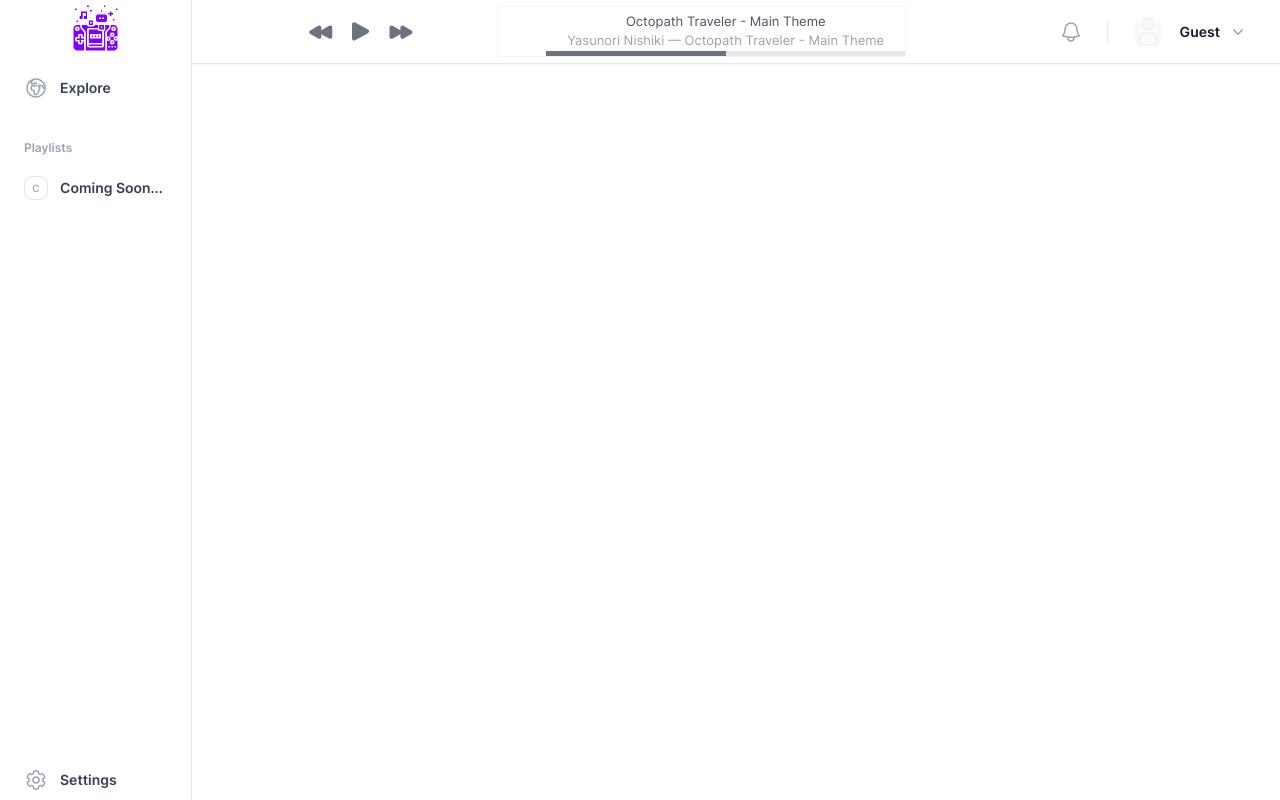
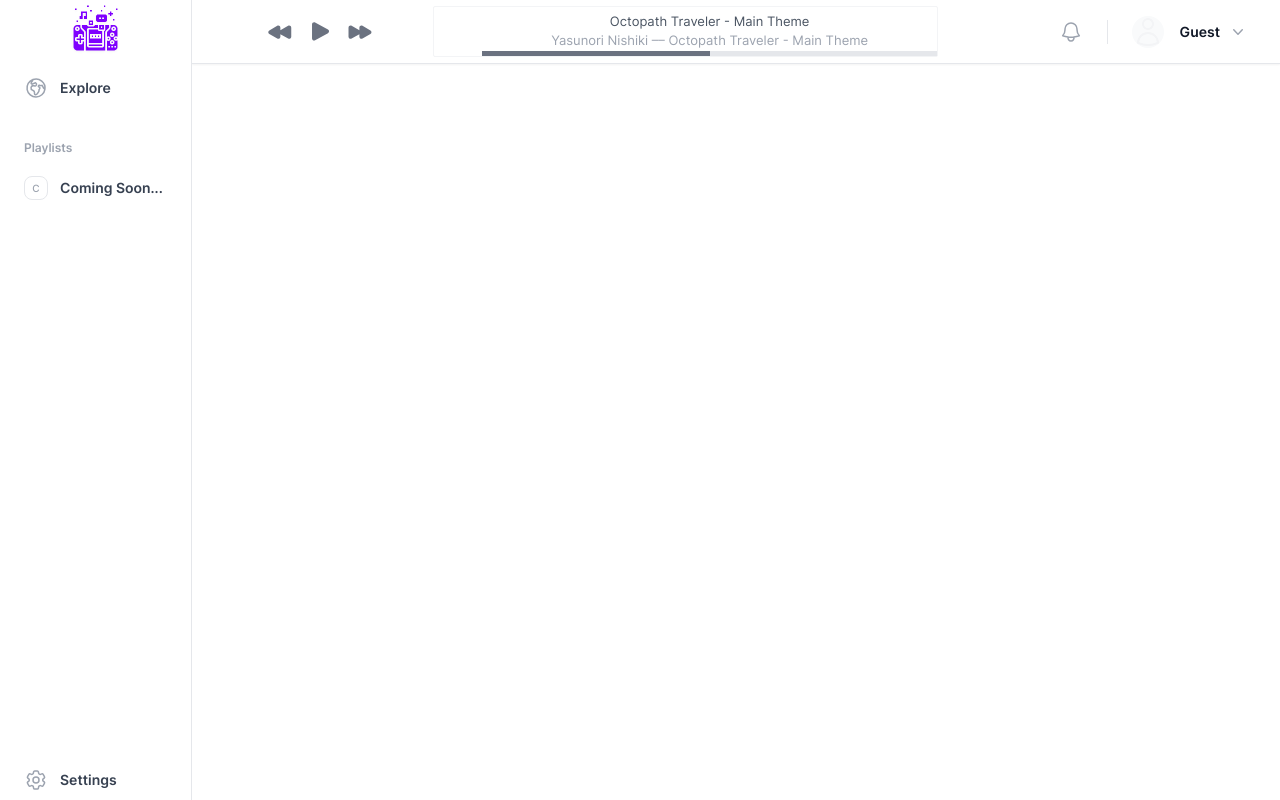
Before and after one commit to tadashibashi/vgmuse, a React (Vite) app in the folder frontend/: page /app in a window 1280 px wide. Built offline with nearby package versions, Linux system fonts and the light colour scheme.

Commit message:
lcd screen is overflow hidden

```diff
--- a/frontend/src/components/player/MusicPlayer.tsx
+++ b/frontend/src/components/player/MusicPlayer.tsx
@@ -10,7 +10,7 @@ export default function() {
         <>
             <div className="flex flex-1 h-full">
 
-            <div className="grid grid-cols-6 grid-rows-1 h-full w-full">
+            <div className="grid grid-cols-8 grid-rows-1 h-full w-full gap-4">
 
                 {/*Controls*/}
                 <div className="col-span-2 flex p-0 m-0 h-full justify-center text-gray-500 gap-2">
@@ -23,7 +23,7 @@ export default function() {
 
 
                 {/*Track display (album art, name, composer, and time)*/}
-                <div className="col-span-3 flex items-center h-full p-0 m-0 group">
+                <div className="col-span-5 flex items-center h-full p-0 m-0 group">
                     <section className="flex flex-1 items-center w-full rounded-sm border-[1px] border-gray-100 h-[80%] p-0 m-0">
                         {/*  Album Art Square  */}
                         <section className="h-full aspect-square p-0 m-0">
@@ -36,9 +36,9 @@ export default function() {
                         <div className="h-full flex-grow p-0 m-0 w-auto">
 
                             {/* Title / Composer */}
-                            <div className="grid grid-rows-2 h-[91%] w-auto text-[13px]">
-                                <div className="flex items-center justify-center pt-1.5 text-gray-600">Octopath Traveler - Main Theme</div>
-                                <div className="flex items-center justify-center text-gray-400">Yasunori Nishiki –– Octopath Traveler - Main Theme</div>
+                            <div className="grid grid-rows-2 h-[91%] w-auto text-[13px] overflow-hidden">
+                                <div className="flex items-center justify-center pt-1.5 text-gray-600 whitespace-nowrap overflow-hidden">Octopath Traveler - Main Theme</div>
+                                <div className="flex items-center justify-center text-gray-400 whitespace-nowrap overflow-hidden">Yasunori Nishiki –– Octopath Traveler - Main Theme</div>
                             </div>
 
                             {/* Play bar */}
```
